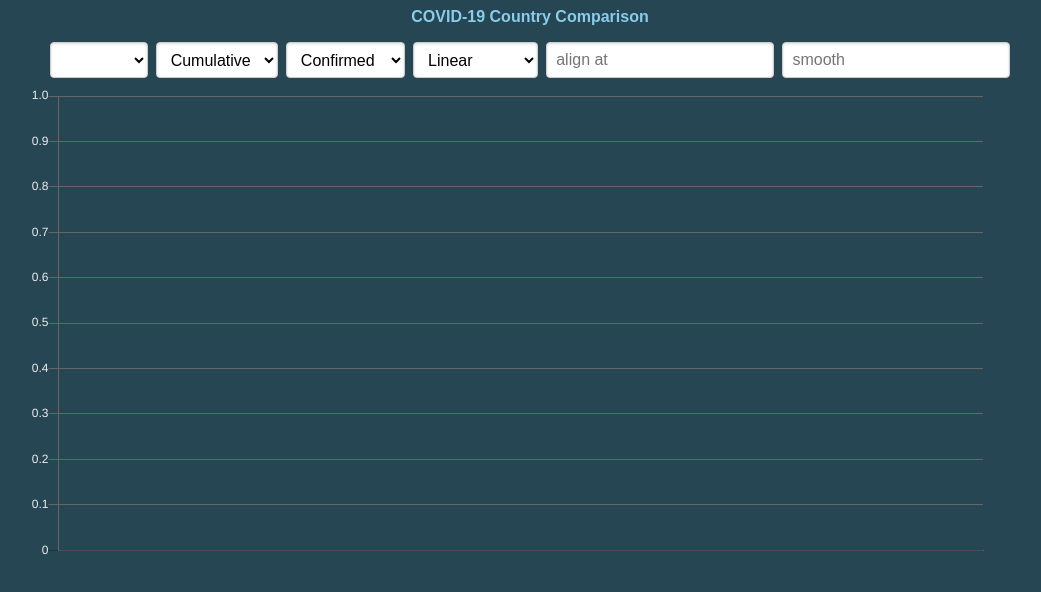
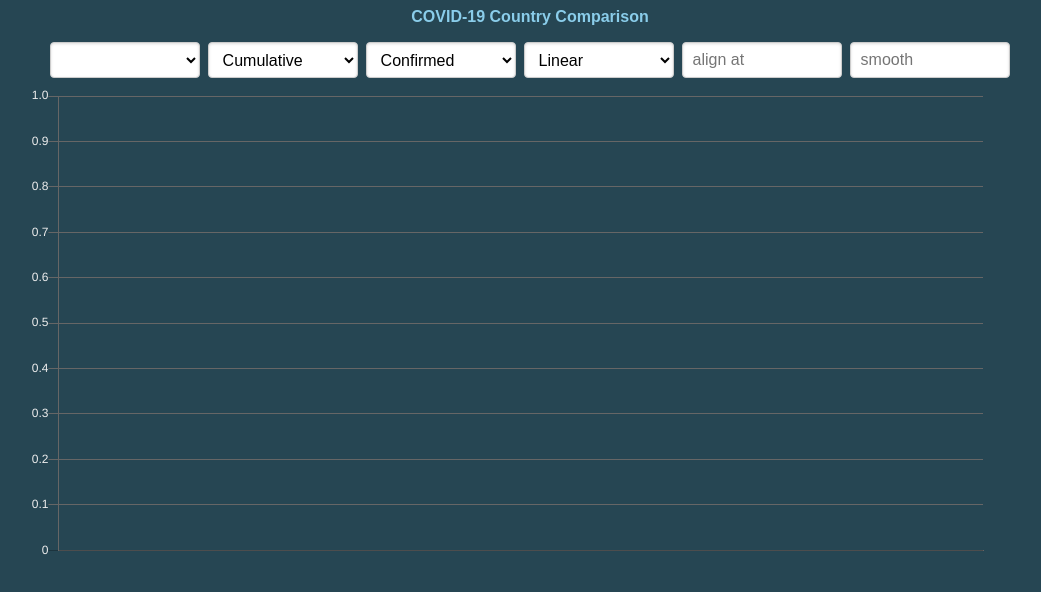
Before and after one commit to arestivo/covid19, a website: page docs/index.html in a window 1280 px wide. Shown: the whole page, without its empty margins (110-1151 px from the left). Drawn offline with Linux system fonts and the light colour scheme; no server answers.

Commit message:
Smaler inputs

```diff
--- a/docs/main.css
+++ b/docs/main.css
@@ -79,6 +79,7 @@ div.pure-control > *{
 
 form input{
   margin: 0.5em;
+  max-width: 10em;
 }
 
 #alignstart, #smooth {
--- a/src/styles.css
+++ b/src/styles.css
@@ -61,6 +61,7 @@ div.pure-control > *{
 
 form input{
   margin: 0.5em;
+  max-width: 10em;
 }
 
 #alignstart, #smooth {
```
